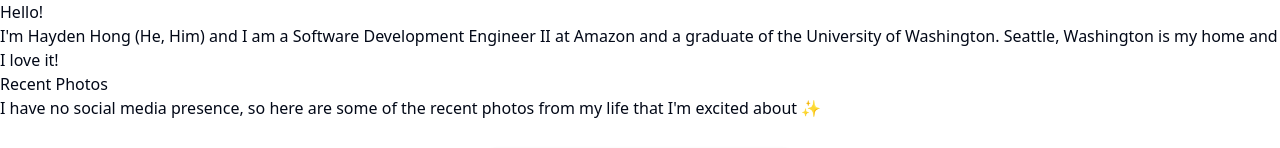
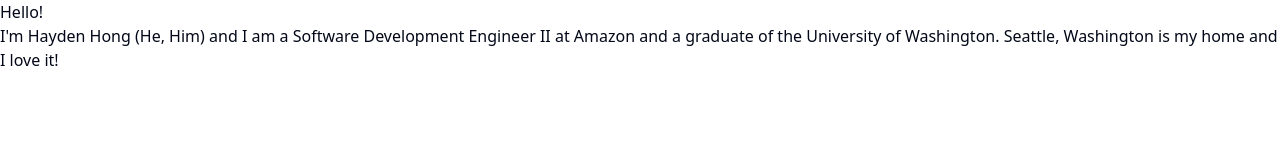
Before and after one commit to AFRUITPIE/Hayden-Hong-Website, a Next.js app: page / in a window 1280 px wide. Shown: the top 148 px of the page. Built offline with nearby package versions, Linux system fonts and the light colour scheme.

Commit message:
Remove carousel from homescreen

```diff
--- a/pages/index.mdx
+++ b/pages/index.mdx
@@ -1,19 +1,8 @@
 ---
 title: Home
 ---
-import { HomepageCarousel } from "@/components/homepage-carousel"
 
 # Hello!
 
 I'm Hayden Hong (He, Him) and I am a Software Development Engineer II at Amazon and a graduate of the University of Washington.
 Seattle, Washington is my home and I love it!
-
-## Recent Photos
-
-I have no social media presence, so here are some of the recent photos from my life that I'm excited about ✨
-
-<br />
-
-<div style={{ display: 'flex', justifyContent: 'center', alignItems: 'center' }}>
-  <HomepageCarousel />
-</div>
```
